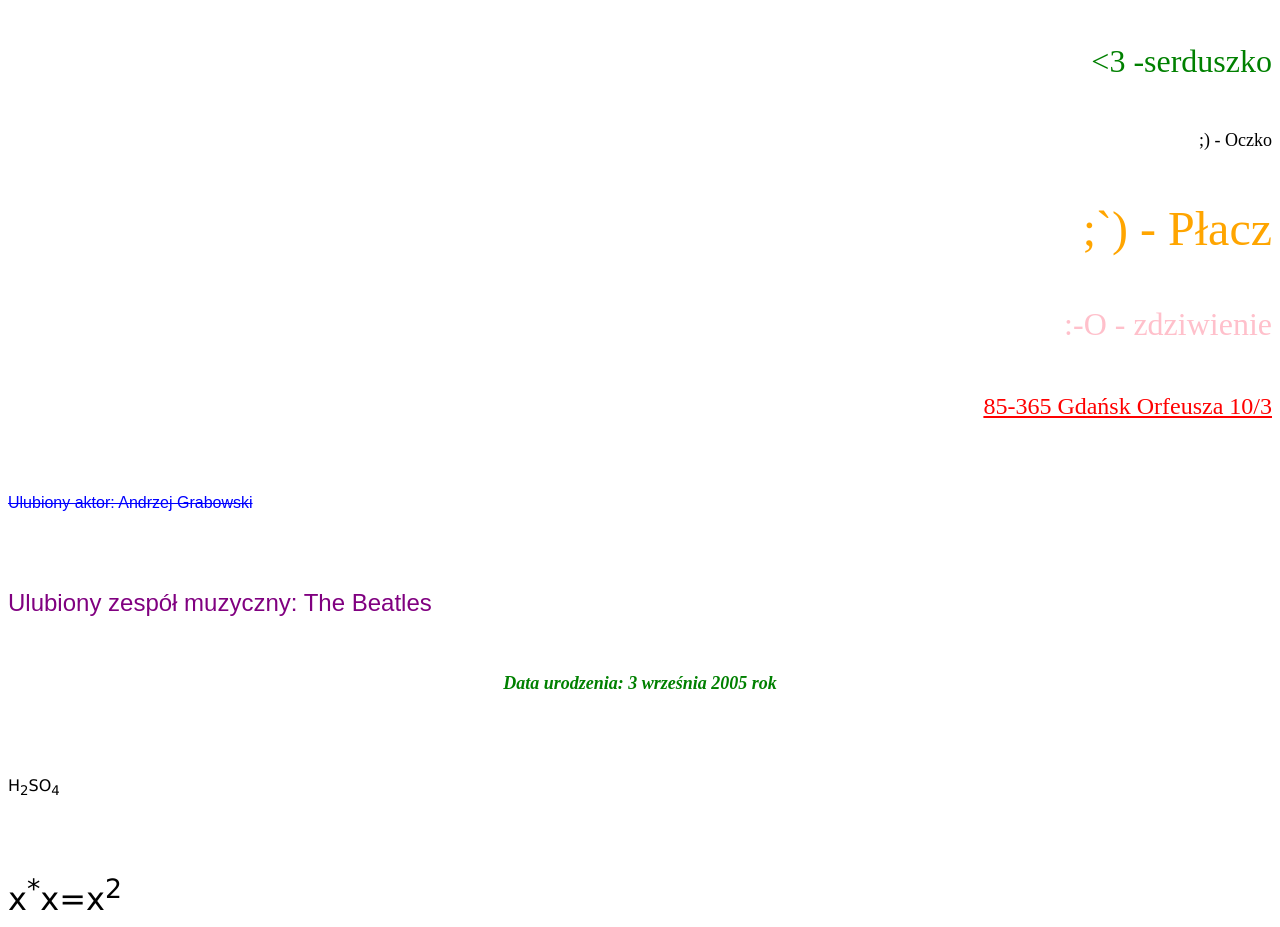
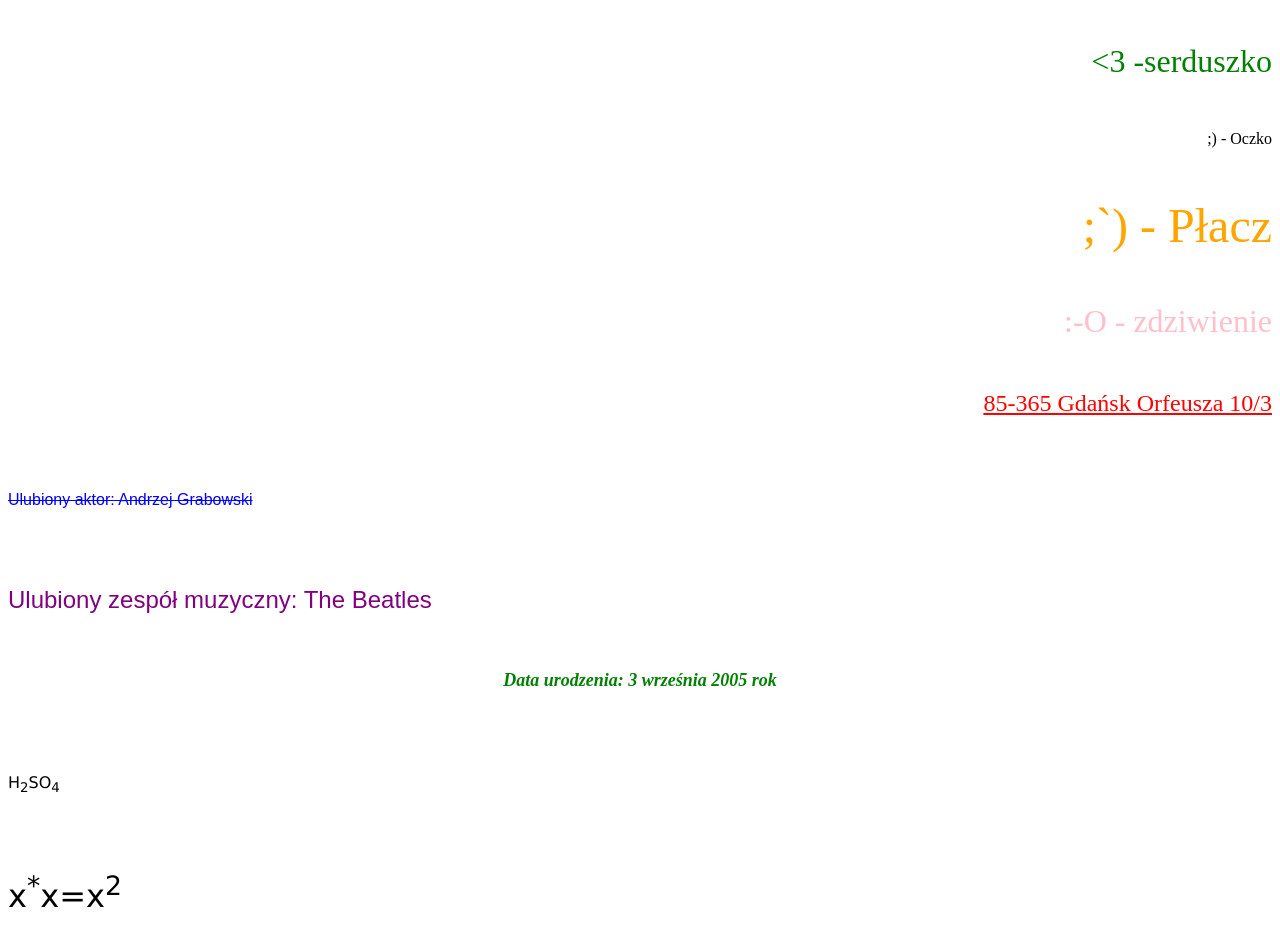
Before and after one commit to Ajwiu/witrynyaplikacje-zadanie-1-2, a plain HTML site: page Zadania_Cur.html in a window 1280 px wide. Shown: the part 1160-2087 px from the top of the page. Drawn offline with Linux system fonts and the light colour scheme.

Commit message:
Update Zadania_Cur.html

```diff
--- a/Zadania_Cur.html
+++ b/Zadania_Cur.html
@@ -23,7 +23,7 @@
 		<p align="right"> <font color="red" size="2" face="Times New Roman"> :( - Smutek </font> </p> <br>
 		<p align="right"> <font color="blue" size="5" face=" Times New Roman"> :C - Duży smutek </font> </p> <br>
 		<p align="right"> <font color="green" size="6" face="Times New Roman"> <3 -serduszko </font> </p> <br>
-		<p align="right"> <font color="black" size="4" face="Times New Roman"> ;) - Oczko </font> </p> <br>
+		<p align="right"> <font color="black" size="3" face="Times New Roman"> ;) - Oczko </font> </p> <br>
 		<p align="right"> <font color="orange" size="7" face="Times New Roman"> ;`) - Płacz</font> </p> <br>
 		<p align="right"> <font color="pink" size="6" face="Times New Roman"> :-O - zdziwienie  </font> </p> <br>
 		<p align="right"> <font color="red" size="5" face="Times New Roman"> <u> 85-365 Gdańsk Orfeusza 10/3 </u> </p> <br>
```
